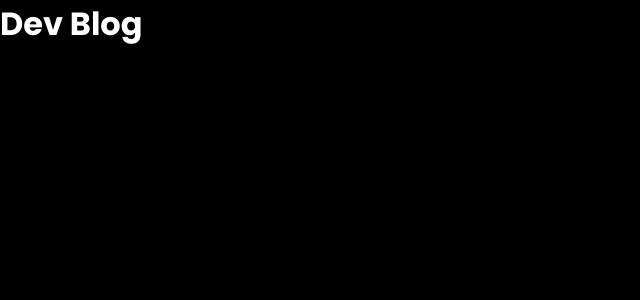
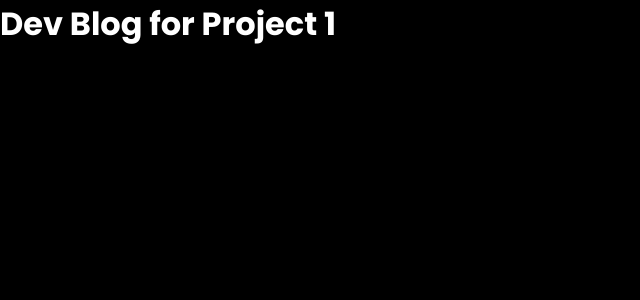
Before and after one commit to connoryang1/connoryang1.github.io, a Next.js app: page /portfolio/projects/wolverinesoft/1 in a window 1280 px wide. Shown: the top 300 px of the page, without its empty margins (0-640 px from the left). Built offline with nearby package versions, Linux system fonts and the light colour scheme.

Commit message:
Change return

```diff
--- a/src/app/projects/wolverinesoft/[id]/page.tsx
+++ b/src/app/projects/wolverinesoft/[id]/page.tsx
@@ -1,14 +1,14 @@
 export async function generateStaticParams() {
-  return {
-    paths: [{ params: { id: '1' } }, { params: { id: '2' } }],
-  }}
+  return [
+    { params: { id: '1' } },
+    { params: { id: '2' } },
+  ];
+}
 
-export default function Page() {
+export default function Page({ params }: { params: { id: string } }) {
   return (
-    <div style={{
-      color: "white",
-    }}>
-      <h1>Dev Blog</h1>
+    <div style={{ color: "white" }}>
+      <h1>Dev Blog for Project {params.id}</h1>
     </div>
   );
 }
```
